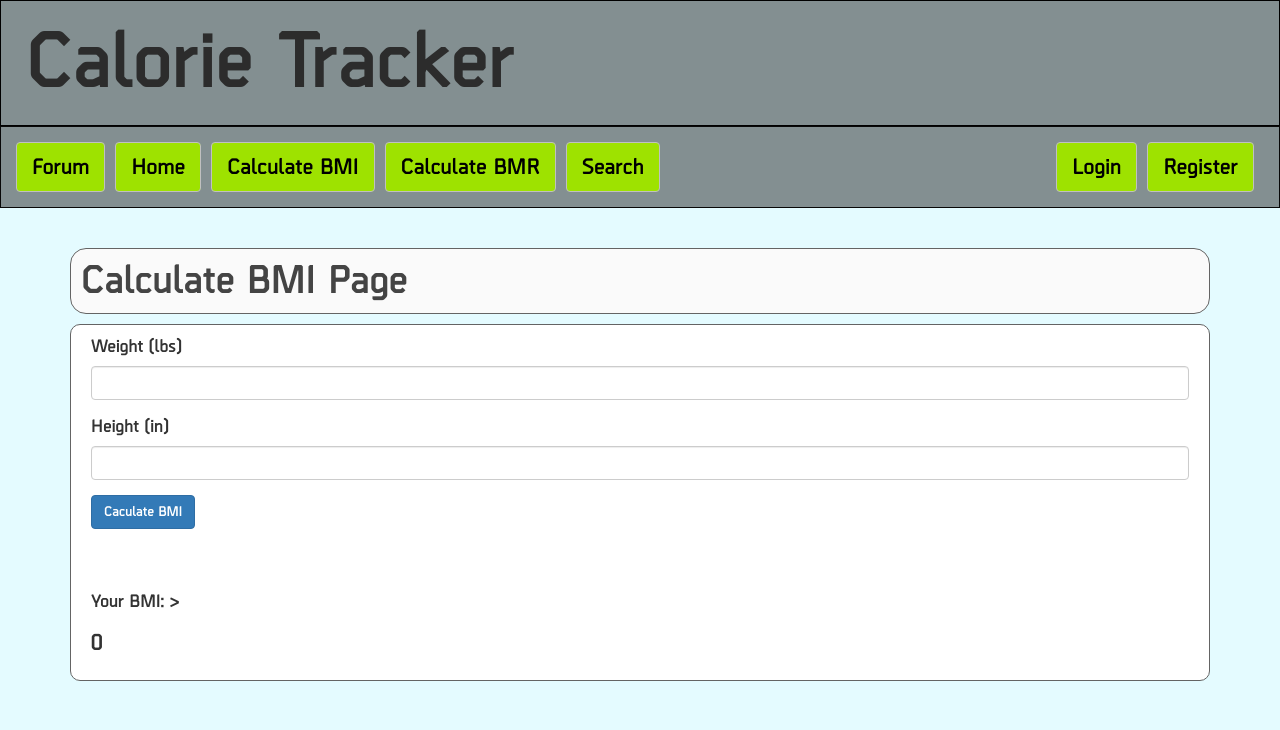
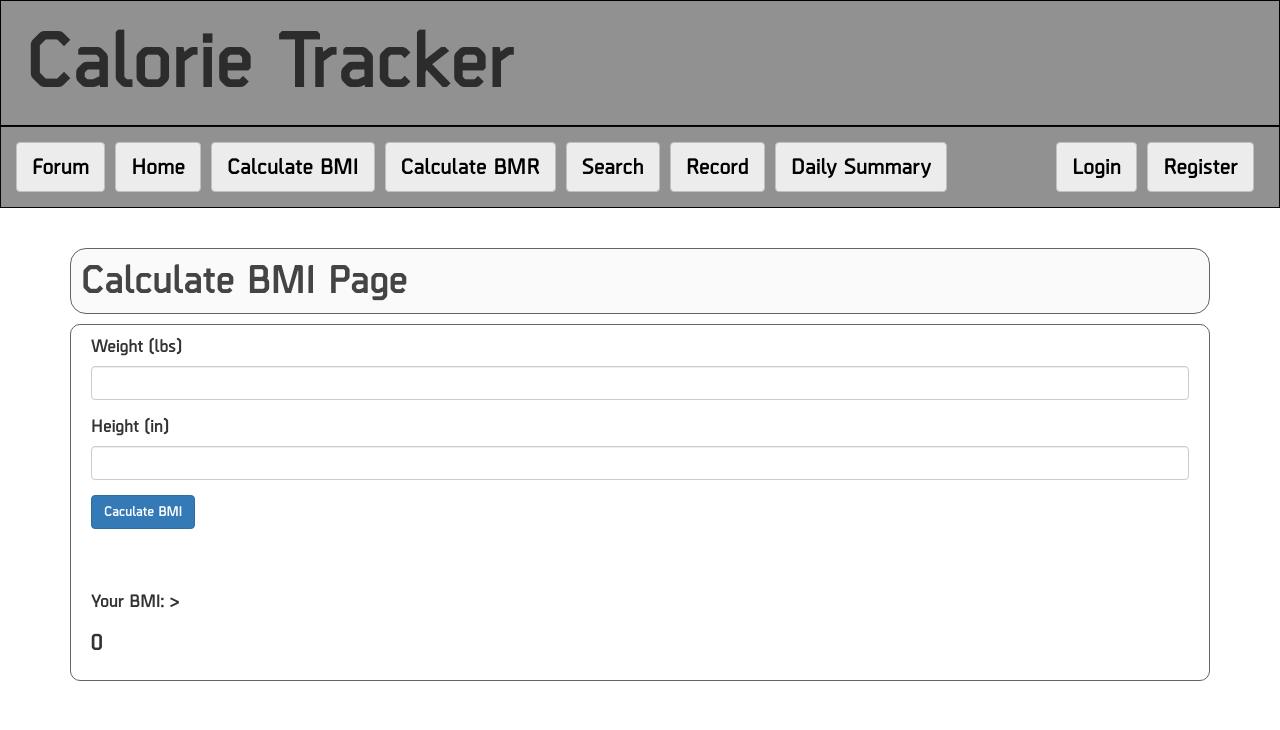
Before and after one commit to zefengqiu1/cmpe133, a Flask app: page /bmi in a window 1280 px wide. Shown: the top 730 px of the page. Run offline with Flask 2, Linux system fonts and the light colour scheme; some libraries are stand-ins or nearby versions.

Commit message:
changes templates and css file

```diff
--- a/app_folder/static/main.css
+++ b/app_folder/static/main.css
@@ -15,7 +15,7 @@
 }
 
 body {
-  background: #e4fbff;
+  background: #ffffff;
   color: #333333;
 }
 
@@ -66,7 +66,7 @@ h1, h2, h3, h4, h5, h6 {
 .navbarItem{
   font-family: trial;
   margin: 10px 25px 25px 25px;
-  background-color: #9ee200;
+  background-color: #ececec;
   border: 1px solid #c0c0c0;
   margin-left: 80px;
 }
--- a/app_folder/templates/layout.html
+++ b/app_folder/templates/layout.html
@@ -30,11 +30,11 @@
           <li><a class="navbar-brand mr-4, navbarItem" href="{{ url_for('bmi') }}">Calculate BMI</a></li>
           <li><a class="navbar-brand mr-4, navbarItem" href="{{ url_for('bmr') }}">Calculate BMR</a></li>
           <li><a class="navbar-brand mr-4, navbarItem" href="/search">Search</a></li>
+          <li><a class="navbar-brand mr-4, navbarItem" href="/record">Record</a></li>
+          <li><a class="navbar-brand mr-4, navbarItem" href="/dailySummary">Daily Summary</a></li>
         </ul>
         <ul class="nav navbar-nav navbar-right">
             {% if current_user.is_authenticated %}
-            <li><a class="navbar-brand mr-4, navbarItem" href="/record">Record</a></li>
-            <li><a class="navbar-brand mr-4, navbarItem" href="/dailySummary">Daily Summary</a></li>
             <li><a class="navbar-brand mr-4, navbarItem" href="{{ url_for('new_post') }}">New Post</a></li>
             <li><a class="navbar-brand mr-4, navbarItem" href="{{ url_for('account') }}">Account</a></li>
             <li><a class="navbar-brand mr-4, navbarItem" href="/logout">Logout</a></li>
```
